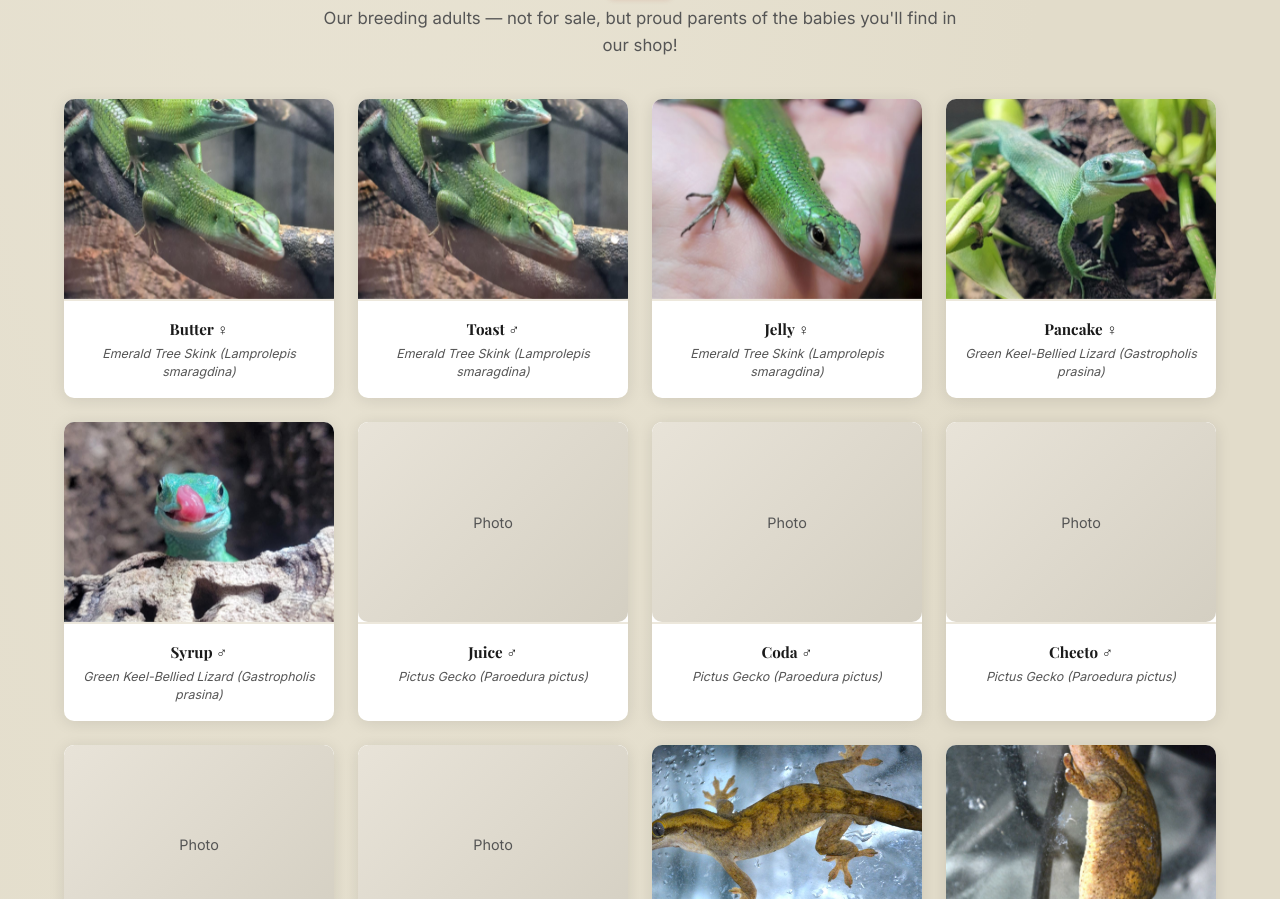
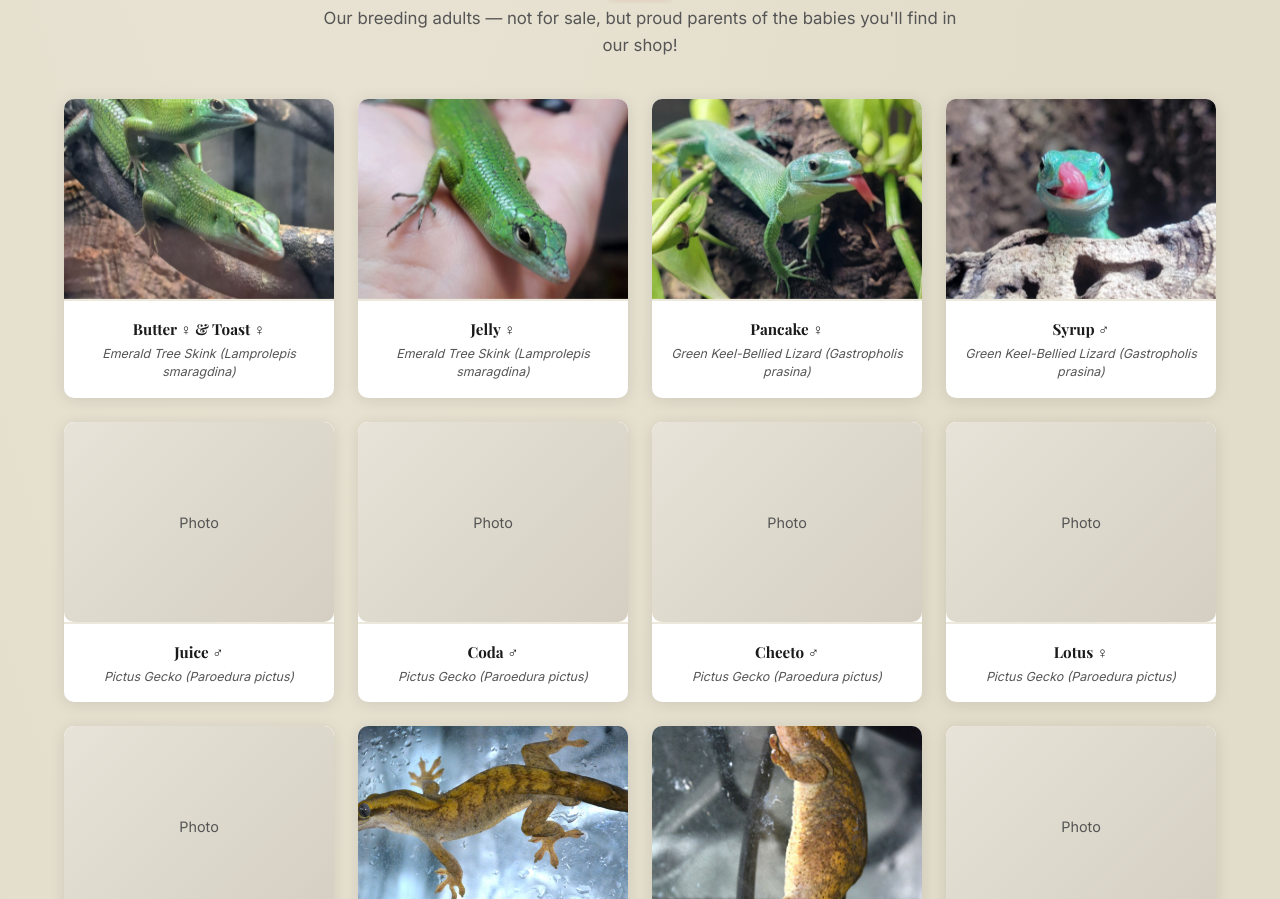
Before and after one commit to RREReptiles/rrereptiles.github.io, a plain HTML site: page index.html in a window 1280 px wide. Shown: the part 1928-2827 px from the top of the page. Drawn offline with nearby package versions, Linux system fonts and the light colour scheme.

Commit message:
butter and toast

```diff
--- a/index.html
+++ b/index.html
@@ -1627,14 +1627,7 @@
                 <div class="parent-card">
                     <img src="images/Butter & Toast.jpg" alt="Butter Emerald Tree Skink" class="parent-img">
                     <div class="info">
-                        <h4>Butter &#9792;</h4>
-                        <p>Emerald Tree Skink (Lamprolepis smaragdina)</p>
-                    </div>
-                </div>
-                <div class="parent-card">
-                    <img src="images/Butter & Toast.jpg" alt="Toast Emerald Tree Skink" class="parent-img">
-                    <div class="info">
-                        <h4>Toast &#9794;</h4>
+                        <h4>Butter &#9792; &amp; Toast &#9792;</h4>
                         <p>Emerald Tree Skink (Lamprolepis smaragdina)</p>
                     </div>
                 </div>
```
